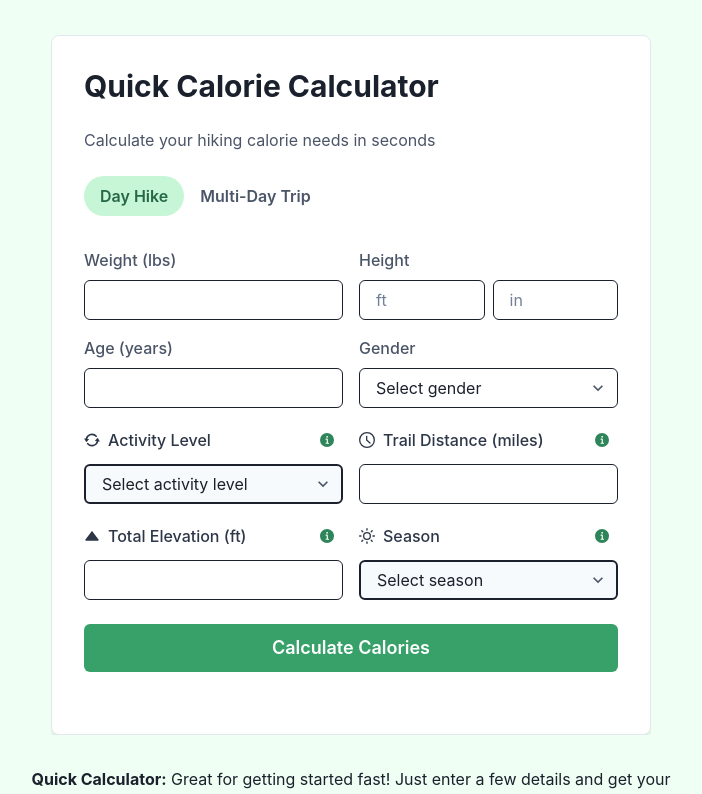
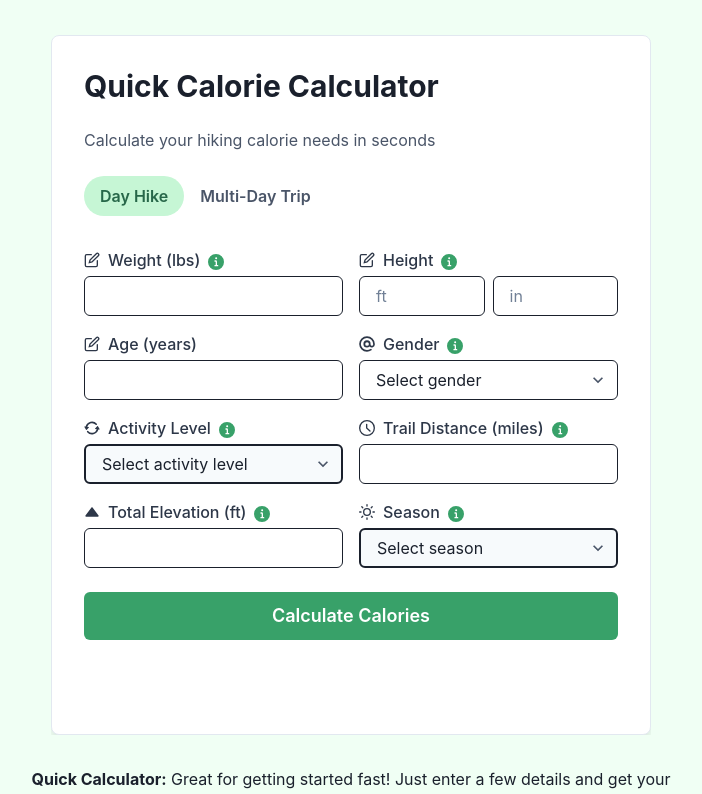
Before and after one commit to prajnaamey/hikerhunger, a React (Create React App) app in the folder src/frontend/: page / in a window 1280 px wide. Shown: the part 589-1383 px from the top of the page, without its empty margins (289-991 px from the left). Built offline with nearby package versions, Linux system fonts and the light colour scheme.

Commit message:
fix: DRY

```diff
--- a/src/frontend/src/components/CalorieCalculator.tsx
+++ b/src/frontend/src/components/CalorieCalculator.tsx
@@ -91,6 +91,7 @@ import {
   waterWeightTooltip,
   hikerExperienceTooltip
 } from '../shared/tooltipContent';
+import { LabeledFormField } from '../shared/LabeledFormField';
 
 interface FormData {
   // User Biometrics
@@ -296,16 +297,12 @@ const CalorieCalculator: React.FC = () => {
         </GridItem>
 
         <GridItem>
-          <FormControl isRequired>
-            <FormLabel>
-              <HStack spacing={2}>
-                <EditIcon />
-                <Text>Weight (lbs)</Text>
-                <Tooltip label={weightTooltip} placement="top">
-                  <InfoIcon color="brand.500" />
-                </Tooltip>
-              </HStack>
-            </FormLabel>
+          <LabeledFormField
+            label="Weight (lbs)"
+            tooltip={weightTooltip}
+            isRequired
+            labelIcon={<EditIcon />}
+          >
             <NumberInput
               value={formData.weight}
               onChange={(valueString) => handleInputChange('weight', valueString)}
@@ -318,20 +315,16 @@ const CalorieCalculator: React.FC = () => {
                 <NumberDecrementStepper />
               </NumberInputStepper>
             </NumberInput>
-          </FormControl>
+          </LabeledFormField>
         </GridItem>
 
         <GridItem>
-          <FormControl isRequired>
-            <FormLabel>
-              <HStack spacing={2}>
-                <EditIcon />
-                <Text>Height</Text>
-                <Tooltip label={heightTooltip} placement="top">
-                  <InfoIcon color="brand.500" />
-                </Tooltip>
-              </HStack>
-            </FormLabel>
+          <LabeledFormField
+            label="Height"
+            tooltip={heightTooltip}
+            isRequired
+            labelIcon={<EditIcon />}
+          >
             <Box display="flex" gap={2}>
               <NumberInput
                 value={formData.heightFeet}
@@ -360,17 +353,15 @@ const CalorieCalculator: React.FC = () => {
               </NumberInput>
               <Text alignSelf="center">in</Text>
             </Box>
-          </FormControl>
+          </LabeledFormField>
         </GridItem>
 
         <GridItem>
-          <FormControl isRequired>
-            <FormLabel>
-              <HStack spacing={2}>
-                <EditIcon />
-                <Text>Age (years)</Text>
-              </HStack>
-            </FormLabel>
+          <LabeledFormField
+            label="Age (years)"
+            isRequired
+            labelIcon={<EditIcon />}
+          >
             <NumberInput
               value={formData.age}
               onChange={(_, value) => handleInputChange('age', value)}
@@ -381,20 +372,16 @@ const CalorieCalculator: React.FC = () => {
                 <NumberDecrementStepper />
               </NumberInputStepper>
             </NumberInput>
-          </FormControl>
+          </LabeledFormField>
         </GridItem>
 
         <GridItem>
-          <FormControl isRequired>
-            <FormLabel>
-              <HStack spacing={2}>
-                <AtSignIcon />
-                <Text>Gender</Text>
-                <Tooltip label={genderTooltip} placement="top">
-                  <InfoIcon color="brand.500" />
-                </Tooltip>
-              </HStack>
-            </FormLabel>
+          <LabeledFormField
+            label="Gender"
+            tooltip={genderTooltip}
+            isRequired
+            labelIcon={<AtSignIcon />}
+          >
             <Select
               value={formData.gender}
               onChange={(e) => handleInputChange('gender', e.target.value)}
@@ -405,32 +392,16 @@ const CalorieCalculator: React.FC = () => {
               <option value="female">Female</option>
               <option value="other">Other</option>
             </Select>
-          </FormControl>
+          </LabeledFormField>
         </GridItem>
 
         <GridItem>
-          <FormControl isRequired>
-            <HStack justify="space-between" align="center" mb={2}>
-              <FormLabel mb={0}>
-                <HStack spacing={2}>
-                  <RepeatIcon />
-                  <Text>Activity Level</Text>
-                </HStack>
-              </FormLabel>
-              <Tooltip
-                label={activityLevelTooltip}
-                placement="top"
-                hasArrow
-              >
-                <IconButton
-                  aria-label="Help with activity level"
-                  icon={<InfoIcon />}
-                  size="sm"
-                  variant="ghost"
-                  colorScheme="brand"
-                />
-              </Tooltip>
-            </HStack>
+          <LabeledFormField
+            label="Activity Level"
+            tooltip={activityLevelTooltip}
+            isRequired
+            labelIcon={<RepeatIcon />}
+          >
             <Select
               value={formData.activityLevel}
               onChange={(e) => handleInputChange('activityLevel', e.target.value)}
@@ -443,7 +414,7 @@ const CalorieCalculator: React.FC = () => {
               <option value="very_active">Very Active</option>
               <option value="extra_active">Extra Active</option>
             </Select>
-          </FormControl>
+          </LabeledFormField>
         </GridItem>
 
         {/* Trip Details */}
@@ -473,16 +444,12 @@ const CalorieCalculator: React.FC = () => {
         </GridItem>
 
         <GridItem>
-          <FormControl isRequired>
-            <FormLabel>
-              <HStack spacing={2}>
-                <TimeIcon />
-                <Text>Trail Distance (miles)</Text>
-                <Tooltip label={trailDistanceTooltip} placement="top">
-                  <InfoIcon color="brand.500" />
-                </Tooltip>
-              </HStack>
-            </FormLabel>
+          <LabeledFormField
+            label="Trail Distance (miles)"
+            tooltip={trailDistanceTooltip}
+            isRequired
+            labelIcon={<TimeIcon />}
+          >
             <NumberInput
               value={formData.trailDistance}
               onChange={(valueString) => handleInputChange('trailDistance', valueString)}
@@ -495,20 +462,16 @@ const CalorieCalculator: React.FC = () => {
                 <NumberDecrementStepper />
               </NumberInputStepper>
             </NumberInput>
-          </FormControl>
+          </LabeledFormField>
         </GridItem>
 
         <GridItem>
-          <FormControl isRequired>
-            <FormLabel>
-              <HStack spacing={2}>
-                <TriangleUpIcon />
-                <Text>Total Elevation (feet)</Text>
-                <Tooltip label={totalElevationTooltip} placement="top">
-                  <InfoIcon color="brand.500" />
-                </Tooltip>
-              </HStack>
-            </FormLabel>
+          <LabeledFormField
+            label="Total Elevation (feet)"
+            tooltip={totalElevationTooltip}
+            isRequired
+            labelIcon={<TriangleUpIcon />}
+          >
             <NumberInput
               value={formData.totalElevation}
               onChange={(_, value) => handleInputChange('totalElevation', value)}
@@ -519,20 +482,16 @@ const CalorieCalculator: React.FC = () => {
                 <NumberDecrementStepper />
               </NumberInputStepper>
             </NumberInput>
-          </FormControl>
+          </LabeledFormField>
         </GridItem>
 
         <GridItem>
-          <FormControl isRequired>
-            <FormLabel>
-              <HStack spacing={2}>
-                <SunIcon />
-                <Text>Season</Text>
-                <Tooltip label={seasonTooltip} placement="top">
-                  <InfoIcon color="brand.500" />
-                </Tooltip>
-              </HStack>
-            </FormLabel>
+          <LabeledFormField
+            label="Season"
+            tooltip={seasonTooltip}
+            isRequired
+            labelIcon={<SunIcon />}
+          >
             <Select
               value={formData.season}
               onChange={(e) => handleInputChange('season', e.target.value)}
@@ -544,7 +503,7 @@ const CalorieCalculator: React.FC = () => {
               <option value="fall">Fall</option>
               <option value="winter">Winter</option>
             </Select>
-          </FormControl>
+          </LabeledFormField>
         </GridItem>
       </Grid>
       <Box mt={8} display="flex" justifyContent="flex-end" gap={4}>
@@ -562,16 +521,11 @@ const CalorieCalculator: React.FC = () => {
       <Box mb={8}>
         <Heading size="sm" mb={4}>Environmental & Pack Details</Heading>
         <VStack spacing={4} align="stretch">
-          <FormControl>
-            <FormLabel>
-              <HStack spacing={2}>
-                <ViewIcon />
-                <Text>Average Temperature (°F)</Text>
-                <Tooltip label={averageTemperatureTooltip} placement="top">
-                  <InfoIcon color="brand.500" />
-                </Tooltip>
-              </HStack>
-            </FormLabel>
+          <LabeledFormField
+            label="Average Temperature (°F)"
+            tooltip={averageTemperatureTooltip}
+            labelIcon={<ViewIcon />}
+          >
             <NumberInput
               value={formData.averageTemperature}
               onChange={(_: string, value: number) => handleInputChange('averageTemperature', value)}
@@ -582,18 +536,13 @@ const CalorieCalculator: React.FC = () => {
                 <NumberDecrementStepper />
               </NumberInputStepper>
             </NumberInput>
-          </FormControl>
+          </LabeledFormField>
 
-          <FormControl>
-            <FormLabel>
-              <HStack spacing={2}>
-                <ArrowUpIcon />
-                <Text>Precipitation Chance (%)</Text>
-                <Tooltip label={precipitationChanceTooltip} placement="top">
-                  <InfoIcon color="brand.500" />
-                </Tooltip>
-              </HStack>
-            </FormLabel>
+          <LabeledFormField
+            label="Precipitation Chance (%)"
+            tooltip={precipitationChanceTooltip}
+            labelIcon={<ArrowUpIcon />}
+          >
             <NumberInput
               value={formData.precipitationChance}
               onChange={(_: string, value: number) => handleInputChange('precipitationChance', value)}
@@ -604,18 +553,13 @@ const CalorieCalculator: React.FC = () => {
                 <NumberDecrementStepper />
               </NumberInputStepper>
             </NumberInput>
-          </FormControl>
+          </LabeledFormField>
 
-          <FormControl>
-            <FormLabel>
-              <HStack spacing={2}>
-                <ArrowUpIcon />
-                <Text>Peak Altitude (feet)</Text>
-                <Tooltip label={peakAltitudeTooltip} placement="top">
-                  <InfoIcon color="brand.500" />
-                </Tooltip>
-              </HStack>
-            </FormLabel>
+          <LabeledFormField
+            label="Peak Altitude (feet)"
+            tooltip={peakAltitudeTooltip}
+            labelIcon={<ArrowUpIcon />}
+          >
             <NumberInput
               value={formData.peakAltitude}
               onChange={(_: string, value: number) => handleInputChange('peakAltitude', value)}
@@ -626,32 +570,13 @@ const CalorieCalculator: React.FC = () => {
                 <NumberDecrementStepper />
               </NumberInputStepper>
             </NumberInput>
-          </FormControl>
+          </LabeledFormField>
 
-          <FormControl>
-            <FormLabel>
-              <HStack justify="space-between" align="center" mb={2}>
-                <FormLabel mb={0}>
-                  <HStack spacing={2}>
-                    <ViewIcon />
-                    <Text>Base Weight (lbs)</Text>
-                  </HStack>
-                </FormLabel>
-                <Tooltip
-                  label={baseWeightTooltip}
-                  placement="top"
-                  hasArrow
-                >
-                  <IconButton
-                    aria-label="Help with base weight"
-                    icon={<InfoIcon />}
-                    size="sm"
-                    variant="ghost"
-                    colorScheme="brand"
-                  />
-                </Tooltip>
-              </HStack>
-            </FormLabel>
+          <LabeledFormField
+            label="Base Weight (lbs)"
+            tooltip={baseWeightTooltip}
+            labelIcon={<ViewIcon />}
+          >
             <NumberInput
               value={formData.baseWeight}
               onChange={(valueString: string) => handleInputChange('baseWeight', valueString)}
@@ -664,25 +589,13 @@ const CalorieCalculator: React.FC = () => {
                 <NumberDecrementStepper />
               </NumberInputStepper>
             </NumberInput>
-          </FormControl>
+          </LabeledFormField>
 
-          <FormControl>
-            <FormLabel>
-              <HStack justify="space-between" align="center" mb={2}>
-                <FormLabel mb={0}>
-                  <HStack spacing={2}>
-                    <ArrowUpIcon />
-                    <Text>Water Weight (lbs)</Text>
-                  </HStack>
-                </FormLabel>
-                <Tooltip
-                  label={waterWeightTooltip}
-                  placement="top"
-                >
-                  <InfoIcon color="brand.500" />
-                </Tooltip>
-              </HStack>
-            </FormLabel>
+          <LabeledFormField
+            label="Water Weight (lbs)"
+            tooltip={waterWeightTooltip}
+            labelIcon={<ArrowUpIcon />}
+          >
             <NumberInput
               value={formData.waterWeight}
               onChange={(valueString: string) => handleInputChange('waterWeight', valueString)}
@@ -695,21 +608,13 @@ const CalorieCalculator: React.FC = () => {
                 <NumberDecrementStepper />
               </NumberInputStepper>
             </NumberInput>
-          </FormControl>
+          </LabeledFormField>
 
-          <FormControl>
-            <FormLabel>
-              <HStack spacing={2}>
-                <StarIcon />
-                <Text>Hiker Experience</Text>
-                <Tooltip
-                  label={hikerExperienceTooltip}
-                  placement="top"
-                >
-                  <InfoIcon color="brand.500" />
-                </Tooltip>
-              </HStack>
-            </FormLabel>
+          <LabeledFormField
+            label="Hiker Experience"
+            tooltip={hikerExperienceTooltip}
+            labelIcon={<StarIcon />}
+          >
             <Select
               value={formData.hikerExperience}
               onChange={(e: React.ChangeEvent<HTMLSelectElement>) => handleInputChange('hikerExperience', e.target.value)}
@@ -721,7 +626,7 @@ const CalorieCalculator: React.FC = () => {
               <option value="advanced">Advanced</option>
               <option value="expert">Expert</option>
             </Select>
-          </FormControl>
+          </LabeledFormField>
         </VStack>
       </Box>
       <Box mb={8}>
--- a/src/frontend/src/components/QuickCalorieCalculator.tsx
+++ b/src/frontend/src/components/QuickCalorieCalculator.tsx
@@ -53,6 +53,7 @@ import {
   totalElevationTooltip,
   seasonTooltip
 } from '../shared/tooltipContent';
+import { LabeledFormField } from '../shared/LabeledFormField';
 
 interface CalorieResponse {
   daily_breakdown: {
@@ -245,17 +246,23 @@ const QuickCalorieCalculator: React.FC = () => {
 
                 <Grid templateColumns={{ base: '1fr', md: '1fr 1fr' }} gap={4} w="100%">
                   <GridItem>
-                    <FormControl>
-                      <FormLabel color={labelColor}>Weight (lbs)</FormLabel>
+                    <LabeledFormField
+                      label="Weight (lbs)"
+                      tooltip={weightTooltip}
+                      labelIcon={<EditIcon />}
+                    >
                       <NumberInput value={Number(formData.weight) || ''} onChange={(_, v) => handleInputChange('weight', v)} min={0}>
                         <NumberInputField />
                       </NumberInput>
-                    </FormControl>
+                    </LabeledFormField>
                   </GridItem>
 
                   <GridItem>
-                    <FormControl>
-                      <FormLabel color={labelColor}>Height</FormLabel>
+                    <LabeledFormField
+                      label="Height"
+                      tooltip={heightTooltip}
+                      labelIcon={<EditIcon />}
+                    >
                       <HStack>
                         <NumberInput value={Number(formData.heightFeet) || ''} min={0} max={8} onChange={(_, v) => handleInputChange('heightFeet', v)}>
                           <NumberInputField placeholder="ft" />
@@ -264,21 +271,26 @@ const QuickCalorieCalculator: React.FC = () => {
                           <NumberInputField placeholder="in" />
                         </NumberInput>
                       </HStack>
-                    </FormControl>
+                    </LabeledFormField>
                   </GridItem>
 
                   <GridItem>
-                    <FormControl>
-                      <FormLabel color={labelColor}>Age (years)</FormLabel>
+                    <LabeledFormField
+                      label="Age (years)"
+                      labelIcon={<EditIcon />}
+                    >
                       <NumberInput value={Number(formData.age) || ''} onChange={(_, v) => handleInputChange('age', v)} min={0}>
                         <NumberInputField />
                       </NumberInput>
-                    </FormControl>
+                    </LabeledFormField>
                   </GridItem>
 
                   <GridItem>
-                    <FormControl>
-                      <FormLabel color={labelColor}>Gender</FormLabel>
+                    <LabeledFormField
+                      label="Gender"
+                      tooltip={genderTooltip}
+                      labelIcon={<AtSignIcon />}
+                    >
                       <Select
                         value={formData.gender}
                         onChange={(e) => handleInputChange('gender', e.target.value)}
@@ -287,32 +299,15 @@ const QuickCalorieCalculator: React.FC = () => {
                         <option value="male">Male</option>
                         <option value="female">Female</option>
                       </Select>
-                    </FormControl>
+                    </LabeledFormField>
                   </GridItem>
 
                   <GridItem>
-                    <FormControl>
-                      <HStack justify="space-between" align="center" mb={2}>
-                        <FormLabel mb={0}>
-                          <HStack spacing={2}>
-                            <RepeatIcon />
-                            <Text>Activity Level</Text>
-                          </HStack>
-                        </FormLabel>
-                        <Tooltip
-                          label={activityLevelTooltip}
-                          placement="top"
-                          hasArrow
-                        >
-                          <IconButton
-                            aria-label="Help with activity level"
-                            icon={<InfoIcon />}
-                            size="sm"
-                            variant="ghost"
-                            colorScheme="brand"
-                          />
-                        </Tooltip>
-                      </HStack>
+                    <LabeledFormField
+                      label="Activity Level"
+                      tooltip={activityLevelTooltip}
+                      labelIcon={<RepeatIcon />}
+                    >
                       <Select
                         value={formData.activityLevel}
                         onChange={(e) => handleInputChange('activityLevel', e.target.value)}
@@ -325,90 +320,39 @@ const QuickCalorieCalculator: React.FC = () => {
                         <option value="very_active">Very Active</option>
                         <option value="extremely_active">Extremely Active</option>
                       </Select>
-                    </FormControl>
+                    </LabeledFormField>
                   </GridItem>
 
                   <GridItem>
-                    <FormControl>
-                      <HStack justify="space-between" align="center" mb={2}>
-                        <FormLabel mb={0}>
-                          <HStack spacing={2}>
-                            <TimeIcon />
-                            <Text>Trail Distance (miles)</Text>
-                          </HStack>
-                        </FormLabel>
-                        <Tooltip
-                          label={trailDistanceTooltip}
-                          placement="top"
-                          hasArrow
-                        >
-                          <IconButton
-                            aria-label="Help with trail distance"
-                            icon={<InfoIcon />}
-                            size="sm"
-                            variant="ghost"
-                            colorScheme="brand"
-                          />
-                        </Tooltip>
-                      </HStack>
+                    <LabeledFormField
+                      label="Trail Distance (miles)"
+                      tooltip={trailDistanceTooltip}
+                      labelIcon={<TimeIcon />}
+                    >
                       <NumberInput value={Number(formData.trailDistance) || ''} onChange={(_, v) => handleInputChange('trailDistance', v)} min={0}>
                         <NumberInputField />
                       </NumberInput>
-                    </FormControl>
+                    </LabeledFormField>
                   </GridItem>
 
                   <GridItem>
-                    <FormControl>
-                      <HStack justify="space-between" align="center" mb={2}>
-                        <FormLabel mb={0}>
-                          <HStack spacing={2}>
-                            <TriangleUpIcon />
-                            <Text>Total Elevation (ft)</Text>
-                          </HStack>
-                        </FormLabel>
-                        <Tooltip
-                          label={totalElevationTooltip}
-                          placement="top"
-                          hasArrow
-                        >
-                          <IconButton
-                            aria-label="Help with elevation"
-                            icon={<InfoIcon />}
-                            size="sm"
-                            variant="ghost"
-                            colorScheme="brand"
-                          />
-                        </Tooltip>
-                      </HStack>
+                    <LabeledFormField
+                      label="Total Elevation (ft)"
+                      tooltip={totalElevationTooltip}
+                      labelIcon={<TriangleUpIcon />}
+                    >
                       <NumberInput value={Number(formData.totalElevation) || ''} onChange={(_, v) => handleInputChange('totalElevation', v)} min={0}>
                         <NumberInputField />
                       </NumberInput>
-                    </FormControl>
+                    </LabeledFormField>
                   </GridItem>
 
                   <GridItem>
-                    <FormControl>
-                      <HStack justify="space-between" align="center" mb={2}>
-                        <FormLabel mb={0}>
-                          <HStack spacing={2}>
-                            <SunIcon />
-                            <Text>Season</Text>
-                          </HStack>
-                        </FormLabel>
-                        <Tooltip
-                          label={seasonTooltip}
-                          placement="top"
-                          hasArrow
-                        >
-                          <IconButton
-                            aria-label="Help with season"
-                            icon={<InfoIcon />}
-                            size="sm"
-                            variant="ghost"
-                            colorScheme="brand"
-                          />
-                        </Tooltip>
-                      </HStack>
+                    <LabeledFormField
+                      label="Season"
+                      tooltip={seasonTooltip}
+                      labelIcon={<SunIcon />}
+                    >
                       <Select
                         value={formData.season}
                         onChange={(e) => handleInputChange('season', e.target.value)}
@@ -420,7 +364,7 @@ const QuickCalorieCalculator: React.FC = () => {
                         <option value="fall">Fall</option>
                         <option value="winter">Winter</option>
                       </Select>
-                    </FormControl>
+                    </LabeledFormField>
                   </GridItem>
                 </Grid>
 
--- /dev/null
+++ b/src/frontend/src/shared/LabeledFormField.tsx
@@ -0,0 +1,40 @@
+import React from 'react';
+import { FormControl, FormLabel, Tooltip, HStack, Text } from '@chakra-ui/react';
+import { InfoIcon } from '@chakra-ui/icons';
+
+interface LabeledFormFieldProps {
+  label: string;
+  tooltip?: React.ReactNode;
+  children: React.ReactNode;
+  isRequired?: boolean;
+  labelIcon?: React.ReactNode;
+  labelProps?: object;
+  formControlProps?: object;
+}
+
+export const LabeledFormField: React.FC<LabeledFormFieldProps> = ({
+  label,
+  tooltip,
+  children,
+  isRequired = false,
+  labelIcon,
+  labelProps = {},
+  formControlProps = {},
+}) => (
+  <FormControl isRequired={isRequired} {...formControlProps}>
+    <FormLabel {...labelProps} mb={1}>
+      <HStack spacing={2}>
+        {labelIcon}
+        <Text>{label}</Text>
+        {tooltip && (
+          <Tooltip label={tooltip} placement="top">
+            <span>
+              <InfoIcon color="brand.500" />
+            </span>
+          </Tooltip>
+        )}
+      </HStack>
+    </FormLabel>
+    {children}
+  </FormControl>
+);
```
